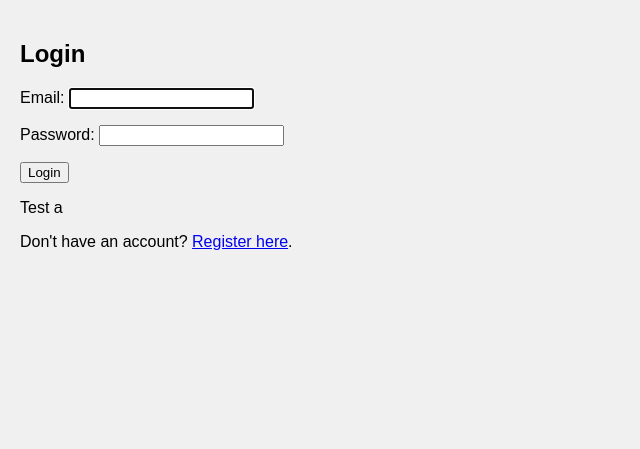
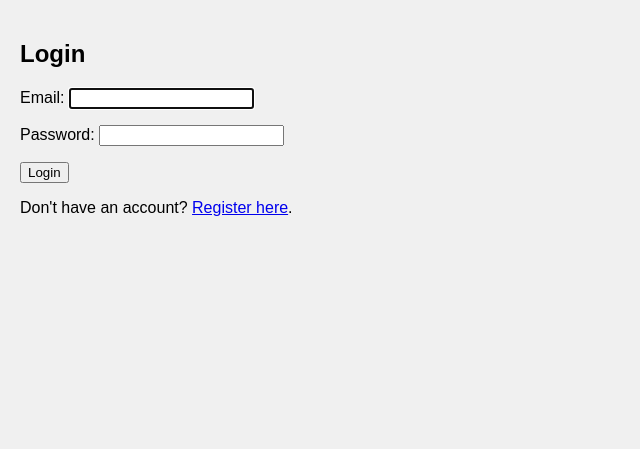
Before and after one commit to basit3000/trainapplication, a Django app: page /accounts/login/ in a window 1280 px wide. Shown: the part 58-507 px from the top of the page, without its empty margins (0-640 px from the left). Run offline with Django 5.2, Linux system fonts and the light colour scheme.

```diff
--- a/app/templates/registration/login.html
+++ b/app/templates/registration/login.html
@@ -7,6 +7,5 @@
     {{ form.as_p }}
     <button type="submit">Login</button>
 </form>
-<p>Test a</p>
 <p>Don't have an account? <a href="{% url 'register' %}">Register here</a>.</p>
 {% endblock %}
```
Also changed, not shown: README.md, 1 other file.
